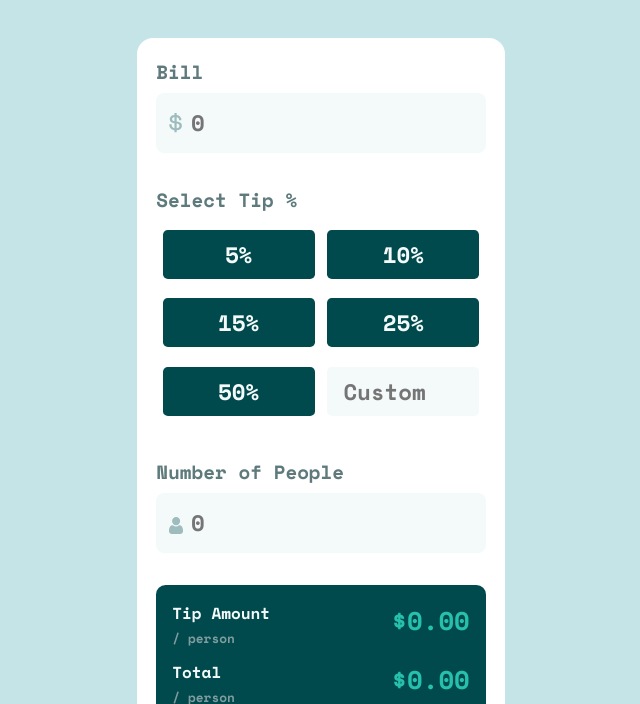
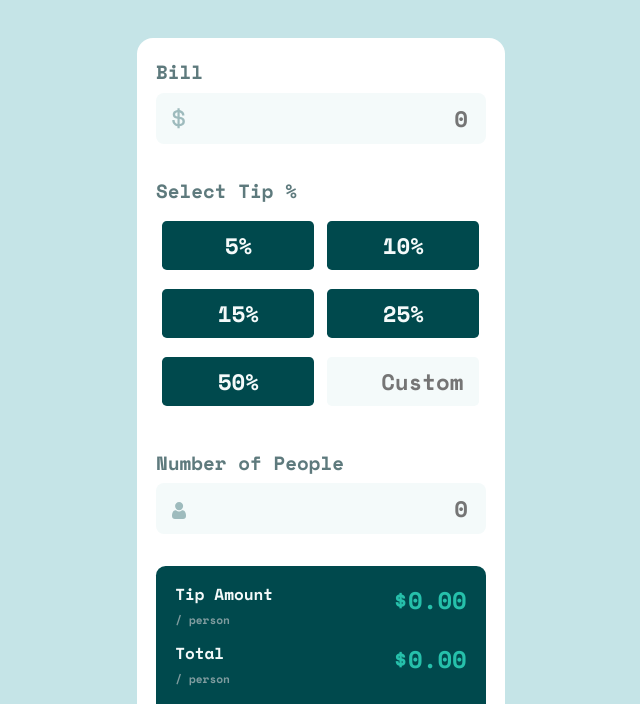
Before and after one commit to ABQ4539/Tip-calculator, a plain HTML site: page index.html in a window 1280 px wide. Shown: the part 96-800 px from the top of the page, without its empty margins (319-959 px from the left). Drawn offline with nearby package versions, Linux system fonts and the light colour scheme.

Commit message:
input field fix

```diff
--- a/index.html
+++ b/index.html
@@ -27,7 +27,7 @@
           <p class="title">Bill</p>
             <span class="amount">
               <img class="icons" src="./images/icon-dollar.svg" alt="">
-              <input class="input-field" type="text" name="bill" id="billValue" placeholder="0">
+              <input class="input-field" type="number" name="bill" id="billValue" placeholder="0" required="required">
             </span>
         </div>
 
@@ -39,15 +39,15 @@
             <div class="grid-item"><button class="btn" id="fifteen">15%</button></div>
             <div class="grid-item"><button class="btn" id="twenty">25%</button></div>
             <div class="grid-item"><button class="btn" id="fifty">50%</button></div>
-            <div class="grid-item"><input class="btn" id="custom" type="text" name="custom" placeholder="Custom"></div>
+            <div class="grid-item"><input class="btn" required="required" id="custom" type="number" placeholder="Custom"></div>
           </div>
         </div>
 
-        <div class="containers" >
+        <div class="containers" id="no-of-people">
           <p class="title">Number of People</p>
           <span class="amount">
             <img class="icons" id="icons-people" src="./images/icon-person.svg" alt="">
-            <input class="input-field" type="text" name="people" id="people" placeholder="0">
+            <input class="input-field" type="number" name="people" id="people" placeholder="0" required="required">
           </span>
         </div>
 
--- a/index.js
+++ b/index.js
@@ -134,9 +134,9 @@ custom.addEventListener("keypress", function(e) {
 })
 
 reset.addEventListener("click", function() {
-    bill.value = 0;
-    people.value = 0;
-    custom.value = "Custom";
+    bill.value = "";
+    people.value = "";
+    custom.value = "";
     tipAmountValue.innerHTML = "$0.00"
     totalValue.innerHTML = "$0.00"
 })
--- a/styles.css
+++ b/styles.css
@@ -22,6 +22,9 @@ img, picture, video, canvas, svg {
 }
 input, button, textarea, select {
     font: inherit;
+}
+input:focus, textarea:focus, select:focus{
+    outline: none;
 }
 body {
     font-family: 'Space Mono', monospace;
@@ -66,7 +69,7 @@ body {
 .amount {
     display: flex;
     justify-content: space-between;
-    padding: 0.8rem;
+    padding: 0.5rem 1rem;
     background-color: var(--very-light-grayish-cyan);
     border-radius: 0.5rem;
 }
@@ -75,6 +78,17 @@ body {
     width: auto;
     background-color: var(--very-light-grayish-cyan);
     color: var(--very-dark-cyan);
+    overflow: hidden;
+    text-align: end;
+}
+#bill span:hover {
+    border: 1px solid var(--strong-cyan);
+    cursor: pointer;
+}
+input[type="number"]::-webkit-outer-spin-button,
+input[type="number"]::-webkit-inner-spin-button {
+    -webkit-appearance: none;
+    margin: 0;
 }
 .buttons-grid-container {
     display: grid;
@@ -91,15 +105,30 @@ body {
     border-radius: 0.3rem;
     padding: 0.5rem 1rem;
 }
+.btn:hover {
+     color: var(--very-dark-cyan);
+     background-color: var(--light-grayish-cyan);
+     cursor: pointer;
+}
 #custom {
     background-color: var(--very-light-grayish-cyan);
     color: var(--very-dark-cyan);
+    overflow: hidden;
+    text-align: end;
+}
+#custom:hover {
+    border: 1px solid var(--strong-cyan);
+    cursor: pointer;
+}
+#no-of-people span:hover{
+    border: 1px solid var(--strong-cyan);
+    cursor: pointer;
 }
 #calculations {
     background-color: var(--very-dark-cyan);
     color: var(--very-light-grayish-cyan);
     border-radius: 0.6rem;
-    padding: 1rem;
+    padding: 1rem 1.2rem;
 }
 .results-container {
     display: flex;
@@ -110,11 +139,11 @@ body {
 }
 .person {
     color: var(--grayish-cyan);
-    font-size: 0.8rem;
+    font-size: 0.7rem;
 }
 .result {
     color: var(--strong-cyan);
-    font-size: 1.6rem;
+    font-size: 1.5rem;
 }
 .reset-button {
     width: 100%;
@@ -126,6 +155,12 @@ body {
     margin: 1rem auto;
     font-size: 1.3rem;
 }
+.reset-button:hover {
+    background-color: var(--light-grayish-cyan);
+    cursor: pointer;
+}
+
+
 
 .attribution {
     font-size: 11px;
```
